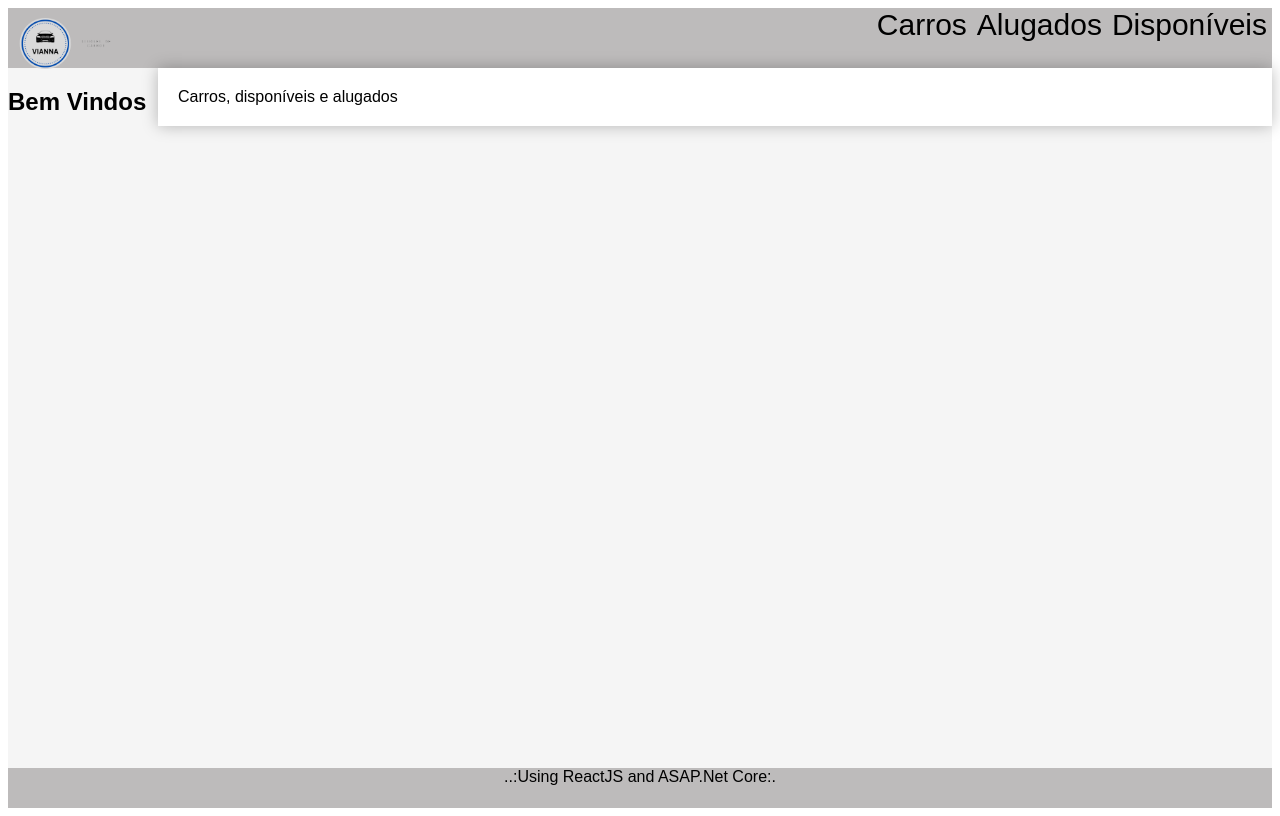
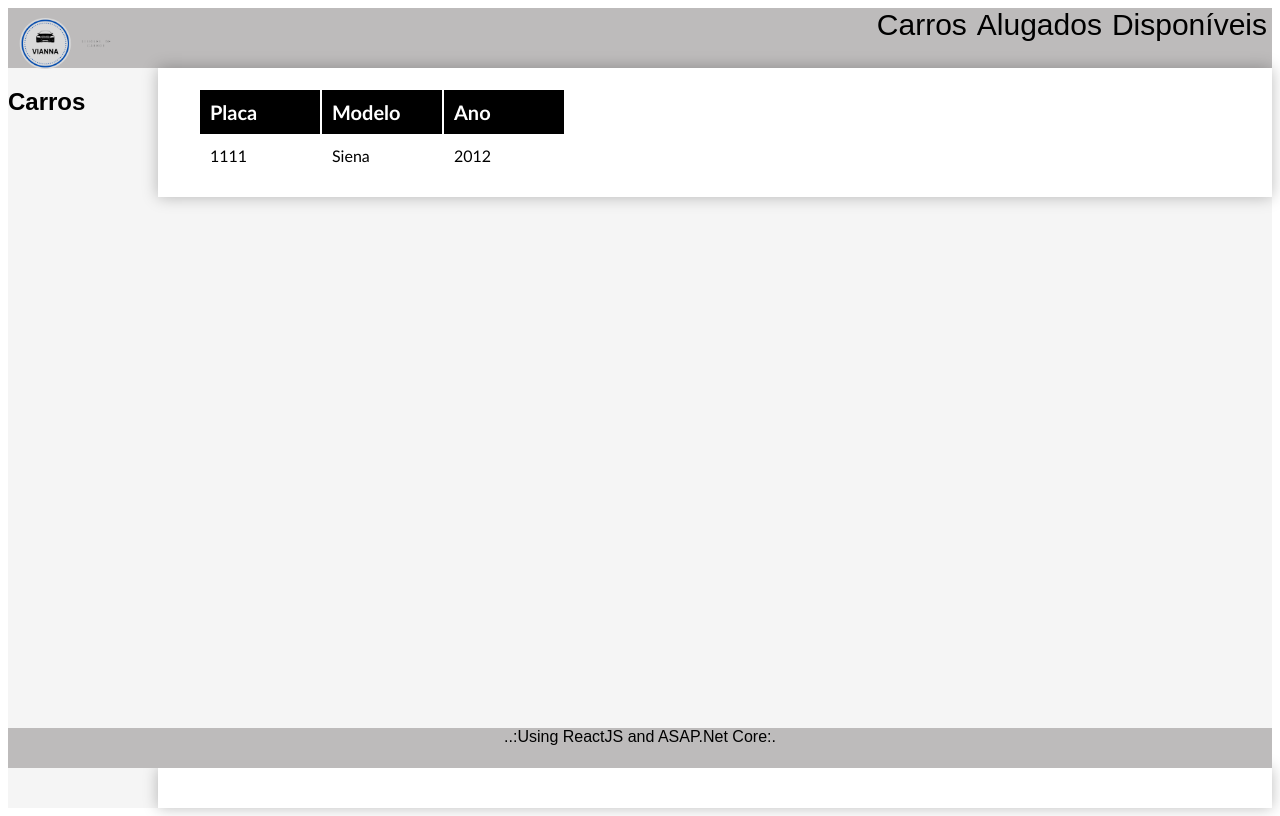
Before and after one commit to RebecaAlvesLima/crud-react, a React (Create React App) app: page / in a window 1280 px wide. Built offline with nearby package versions, Linux system fonts and the light colour scheme; a web font is replaced by a local one.

Commit message:
adicionado crud

```diff
--- a/src/App.js
+++ b/src/App.js
@@ -3,15 +3,15 @@ import Logo from './components/template/Logo';
 import Menu from './components/template/Menu';
 import Main from './components/template/Main';
 import Footer from './components/template/Footer';
+import CrudCarro from './components/CrudCarro/CrudCarro';
 
 function App() {
   return (
     <div className="App">
       <Logo />
       <Menu />
-      <Main title="Bem Vindos">
-          <div>Carros, disponíveis e alugados</div>
-      </Main>
+      <CrudCarro />
+      <Main />
       <Footer />
     </div>
   );
--- /dev/null
+++ b/src/components/CrudCarro/CrudCarro.css
@@ -0,0 +1,30 @@
+.tituloListagem{
+    margin-left: 20px;
+}
+.listaCarros{
+    margin-left: 20px;
+    font-family: 'Trebuchet MS', 'Lucida Sans Unicode', 'Lucida Grande', 'Lucida Sans', Arial, sans-serif;;
+}
+
+.tabela{
+    color: white;
+    background-color: black;
+    font-size: 20px;
+    text-align: left;
+}
+
+th, td{
+    padding: 10px;
+}
+
+.tabTituloPlaca{
+    width: 100px;
+}
+
+.tabTituloModelo{
+    width: 100px;
+}
+
+.tabTituloAno{
+    width: 100px;
+}
--- /dev/null
+++ b/src/components/CrudCarro/CrudCarro.js
@@ -0,0 +1,47 @@
+import React, {Component} from "react";
+import './CrudCarro.css';
+import Main from "../template/Main";
+
+const title = "Carros";
+
+const Carros =[
+    {'id': 1, 'placa': 1111, 'modelo': 'Siena', 'ano': 2012},
+    {'id': 2, 'placa': 2222, 'modelo': 'Corsa', 'ano': 2013},
+
+]
+
+export default class CrudCarro extends Component{
+    renderTable(){
+        return(
+            <div className="lista">
+                <table className="listaCarros" id="tblistaCarros">
+                    <thead className="tabela">
+                        <th className="tabTituloPlaca">Placa</th>
+                        <th className="tabTituloModelo">Modelo</th>
+                        <th className="tabTituloAno">Ano</th>
+                    </thead>
+                    <tbody>
+                        <tr>
+                            <td>
+                                {Carros[0].placa}
+                            </td>
+                            <td>
+                                {Carros[0].modelo}
+                            </td>
+                            <td>
+                                {Carros[0].ano}
+                            </td>
+                        </tr>
+                    </tbody>
+                </table>
+            </div>
+        )
+    }
+    render(){
+        return(
+            <Main title={title}>
+                {this.renderTable()}
+            </Main>
+        )
+    }
+}
--- a/src/components/template/Main.css
+++ b/src/components/template/Main.css
@@ -1,10 +1,10 @@
 div.content{
     width: 80%;
     height: 80%;
-    margin: auto;
+    margin:auto;
 }
 
-main > div{
+main > div {
     background-color: #fff;
     box-shadow: 0px 0px 15px #0004;
     padding: 20px;
```
